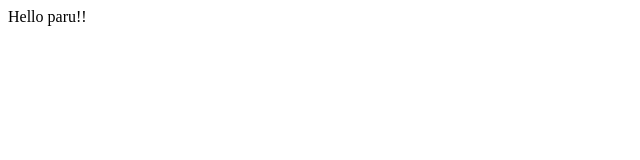
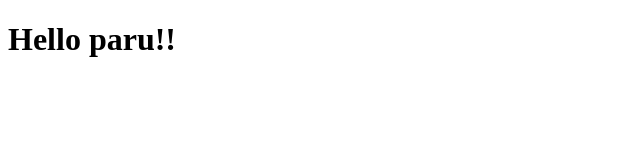
Before and after one commit to 004nathan/demo, a plain HTML site: page index.html in a window 1280 px wide. Shown: the whole page, without its empty margins (0-640 px from the left). Drawn offline with Linux system fonts and the light colour scheme.

Commit message:
modified:   index.html

```diff
--- a/index.html
+++ b/index.html
@@ -7,6 +7,6 @@
     <title>Document</title>
 </head>
 <body>
-    <h>Hello paru!!</h>
+    <h1>Hello paru!!</h1>
 </body>
 </html>
```
